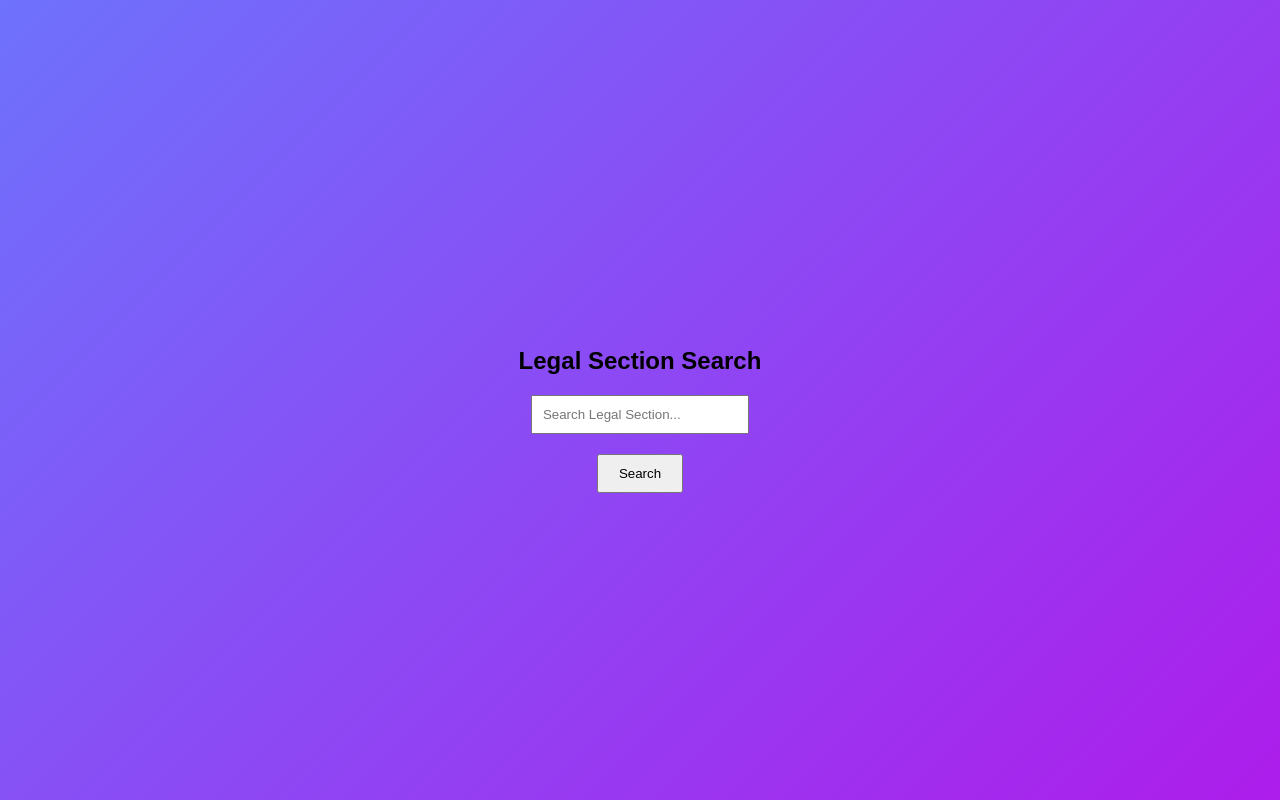
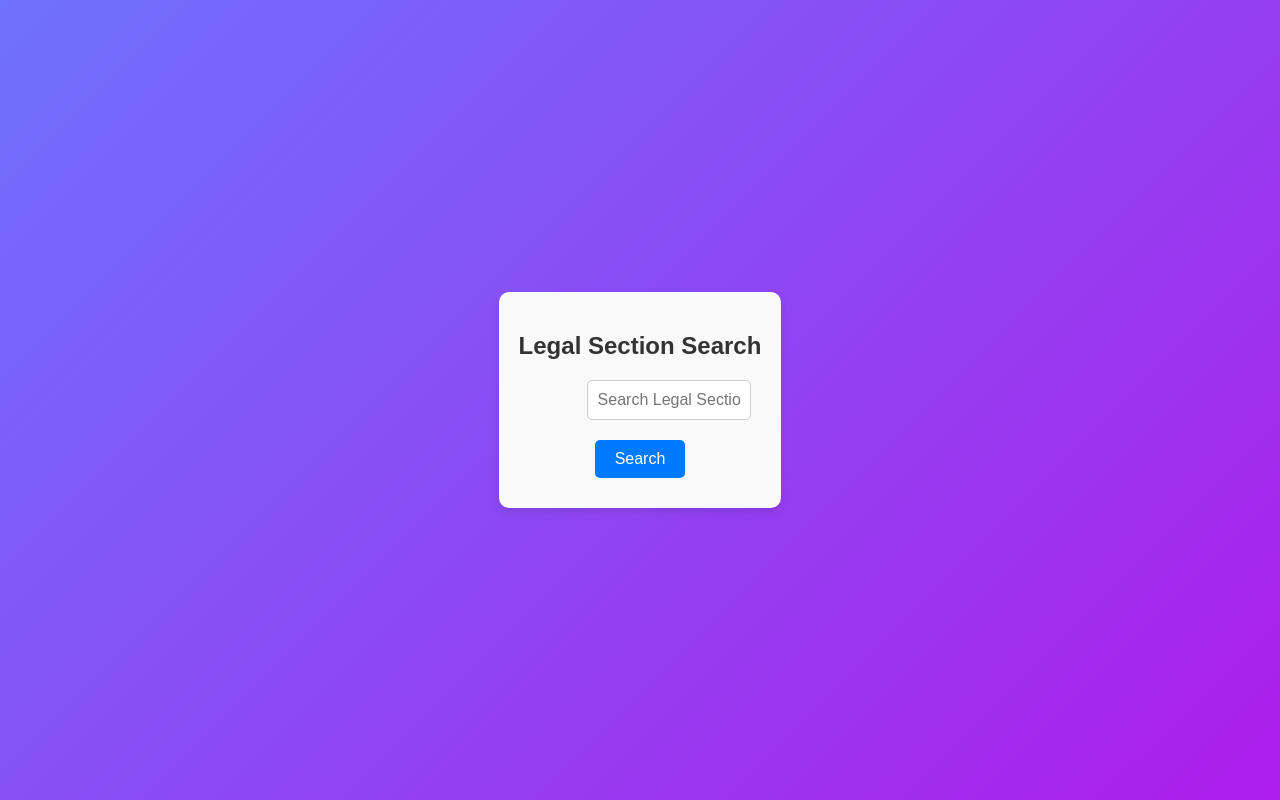
Before and after one commit to john-v-benny/CHARGECODER, a React (Vite) app in the folder Front-end/: page /legal in a window 1280 px wide. Built offline with nearby package versions, Linux system fonts and the light colour scheme; a web font is replaced by a local one.

Commit message:
connected front-end and back end

```diff
--- a/Front-end/package.json
+++ b/Front-end/package.json
@@ -10,6 +10,7 @@
     "preview": "vite preview"
   },
   "dependencies": {
+    "axios": "^1.7.9",
     "react": "^18.3.1",
     "react-dom": "^18.3.1",
     "react-router-dom": "^7.1.5"
--- a/Front-end/src/LegalSection.jsx
+++ b/Front-end/src/LegalSection.jsx
@@ -1,26 +1,56 @@
 import React, { useState } from 'react';
+import axios from 'axios';
 import './LegalSection.css';
 
 const LegalSection = () => {
   const [query, setQuery] = useState('');
   const [result, setResult] = useState(null);
+  const [error, setError] = useState(null);
 
-  const handleSearch = () => {
-    // Fetch legal section details from database
-    setResult({ title: 'Section 420', description: 'Details about legal section 420.' });
+  const handleSearch = async () => {
+    try {
+      // Fetch data from the Django backend API
+      const response = await axios.get(`http://127.0.0.1:8000/api/search/?q=${query}`);
+
+      if (response.data.length > 0) {
+        setResult({
+          title: response.data[0].legal_section,
+          description: response.data[0].section_description,
+          punishments: response.data[0].punishments,
+        });
+        setError(null);
+      } else {
+        setResult(null);
+        setError('No results found.');
+      }
+    } catch (error) {
+      console.error('Error fetching data:', error);
+      setResult(null); // Clear previous results
+      setError('An error occurred while fetching data.'); // Display an error message
+    }
   };
 
   return (
     <div className="legal-container">
       <h2>Legal Section Search</h2>
-      <input type="text" placeholder="Search Legal Section..." value={query} onChange={(e) => setQuery(e.target.value)} />
+      <input
+        type="text"
+        placeholder="Search Legal Section..."
+        value={query}
+        onChange={(e) => setQuery(e.target.value)}
+      />
       <button onClick={handleSearch}>Search</button>
+
+      {/* Display search results or error messages */}
       {result && (
         <div className="result-container">
           <h3>{result.title}</h3>
-          <p>{result.description}</p>
+          <p><strong>Description:</strong> {result.description}</p>
+          <p><strong>Punishments:</strong> {result.punishments}</p>
         </div>
       )}
+
+      {error && <p className="error-message">{error}</p>}
     </div>
   );
 };
--- a/Front-end/src/Legalsection.css
+++ b/Front-end/src/Legalsection.css
@@ -7,7 +7,84 @@ body {
     text-align: center;
     margin-top: 50px;
   }
+  /* General container styling */
+.legal-container {
+  max-width: 600px;
+  margin: 50px auto;
+  padding: 20px;
+  background-color: #f9f9f9;
+  border-radius: 10px;
+  box-shadow: 0 4px 8px rgba(0, 0, 0, 0.1);
+  font-family: Arial, sans-serif;
+}
 
+/* Heading styling */
+.legal-container h2 {
+  text-align: center;
+  color: #333;
+  margin-bottom: 20px;
+  font-size: 24px;
+}
+
+/* Search input styling */
+.legal-container input[type="text"] {
+  width: calc(100% - 100px);
+  padding: 10px;
+  border: 1px solid #ccc;
+  border-radius: 5px;
+  font-size: 16px;
+  margin-right: 10px;
+}
+
+/* Search button styling */
+.legal-container button {
+  padding: 10px 20px;
+  background-color: #007bff;
+  color: white;
+  border: none;
+  border-radius: 5px;
+  font-size: 16px;
+  cursor: pointer;
+  transition: background-color 0.3s ease;
+}
+
+.legal-container button:hover {
+  background-color: #0056b3;
+}
+
+/* Result container styling */
+.result-container {
+  margin-top: 20px;
+  padding: 15px;
+  background-color: #fff;
+  border: 1px solid #ddd;
+  border-radius: 5px;
+  box-shadow: 0 2px 4px rgba(0, 0, 0, 0.1);
+}
+
+.result-container h3 {
+  color: #007bff;
+  margin-bottom: 10px;
+  font-size: 20px;
+}
+
+.result-container p {
+  color: #555;
+  margin: 5px 0;
+  font-size: 16px;
+}
+
+.result-container p strong {
+  color: #333;
+}
+
+/* Error message styling */
+.error-message {
+  margin-top: 20px;
+  color: #dc3545;
+  font-size: 16px;
+  text-align: center;
+}
   input[type="text"] {
     display: block;
     margin: 10px auto;
```
Also changed, not shown: 2 other files (tests, documents, lock files or other folders).
